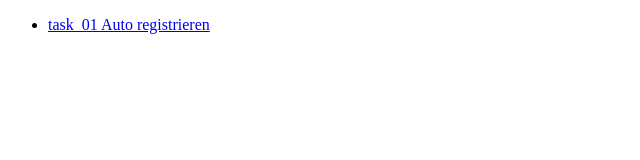
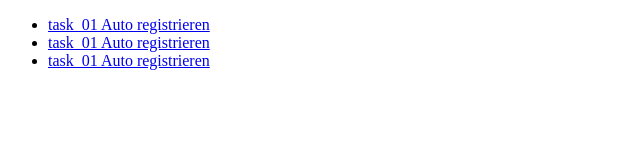
Before and after one commit to lordponchik/lutzgrub-webentwicklung-tasks, a plain HTML site: page index.html in a window 1280 px wide. Shown: the whole page, without its empty margins (0-640 px from the left). Drawn offline with Linux system fonts and the light colour scheme.

Commit message:
aktualisieren: Adressen tasks

```diff
--- a/index.html
+++ b/index.html
@@ -12,6 +12,16 @@
           >task_01 Auto registrieren</a
         >
       </li>
+      <li>
+        <a href="./tasks/task_02 Textadventure/index.html"
+          >task_01 Auto registrieren</a
+        >
+      </li>
+      <li>
+        <a href="./tasks/task_03 Memory-spiel/index.html"
+          >task_01 Auto registrieren</a
+        >
+      </li>
     </ul>
   </body>
 </html>
```
Also changed, not shown: tasks/task_02 Textadventure/index.html (+1 -1 lines).
